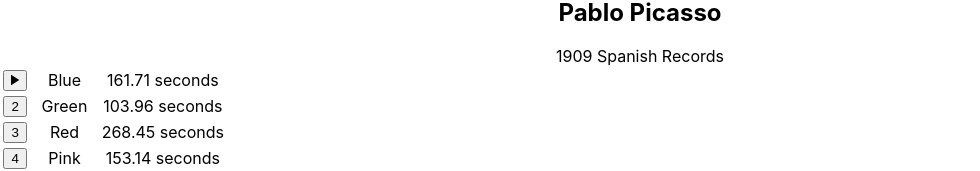
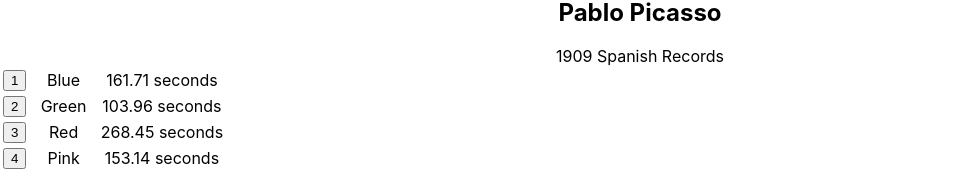
Before and after one commit to DeryaKurin/bloc-jams-react, a React (Create React App) app: page /album/the-colors in a window 1280 px wide. Shown: the part 730-901 px from the top of the page, without its empty margins (0-980 px from the left). Built offline with nearby package versions, Linux system fonts and the light colour scheme.

Commit message:
Assignment 6 interfaces: completed final

```diff
--- a/src/components/Album.js
+++ b/src/components/Album.js
@@ -65,8 +65,6 @@
     } else {
       if (this.state.isPlaying && isSameSong) {
         btn = <span className="icon ion-md-pause"></span>
-      } else if (!this.state.isPlaying && isSameSong) {
-        btn = <span className="icon ion-md-play"></span>
       } else {
         btn = index + 1;
       }
```
